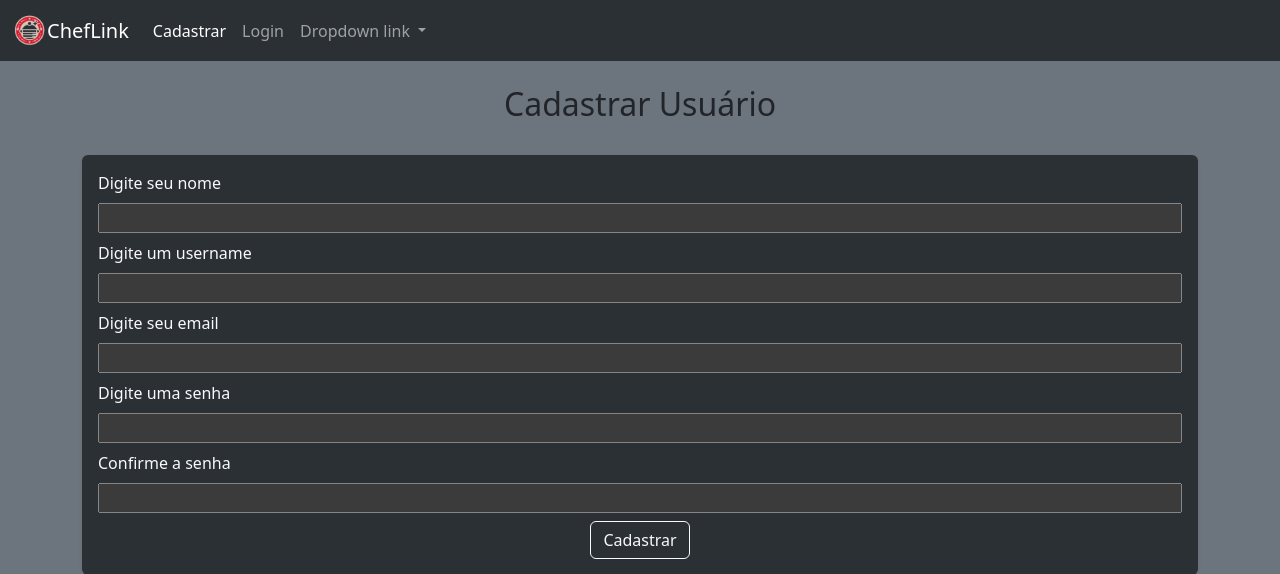
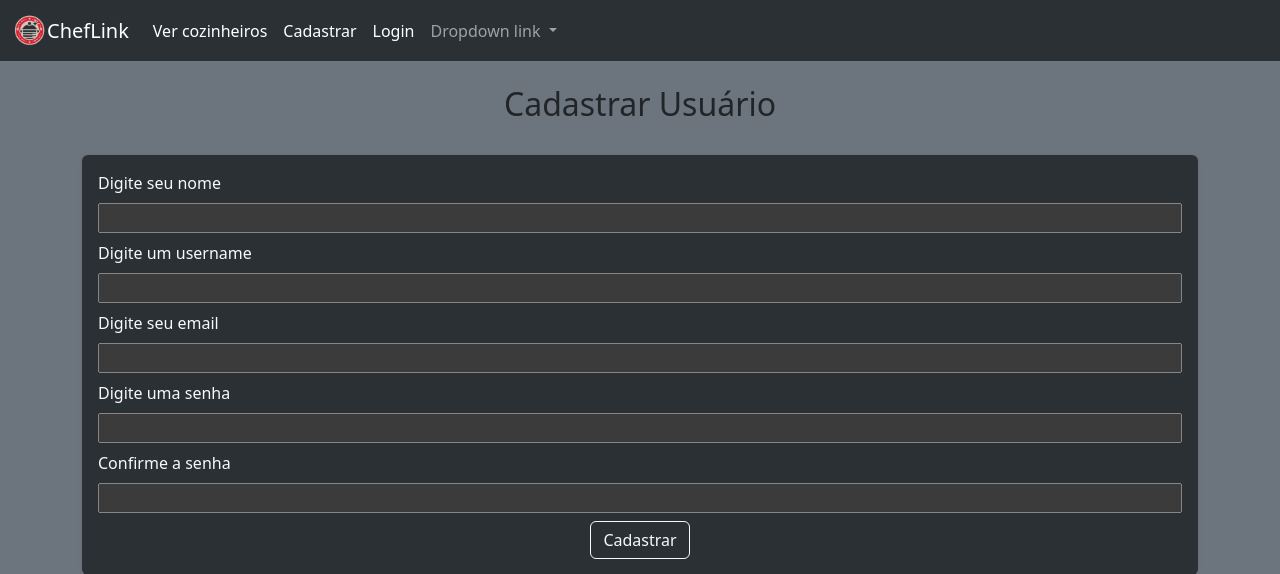
Before and after one commit to RaulFSP/aprendendo, a Flask app: page /add_user in a window 1280 px wide. Shown: the top 574 px of the page. Run offline with Flask 3, Linux system fonts and the light colour scheme; data comes from the database, SQL or seed files in the repository; both versions use the stored data as it was after the commit; some libraries are stand-ins or nearby versions.

Commit message:
mais ainda

```diff
--- a/routes.py
+++ b/routes.py
@@ -27,7 +27,6 @@ def verify_password(self,password):
 
 @app.route('/')
 def index():
-
     posts = UserPostModel.query.all()
     return render_template('index.html',posts=posts)
 
@@ -94,30 +93,38 @@ def add_post():
 def alter_post(id):
     form = UserPostForm()
     post = UserPostModel.query.get_or_404(id)
-    if form.validate_on_submit():
-        post.title = form.title.data
+    if post.poster.id == current_user.id:
+        if form.validate_on_submit():
+            post.title = form.title.data
 
-        post.slug = form.slug.data
-        post.content = form.content.data
-        form = UserPostForm(formdata=None)
-        db.session.commit()
-        flash('Post Alterado!')
+            post.slug = form.slug.data
+            post.content = form.content.data
+            form = UserPostForm(formdata=None)
+            db.session.commit()
+            flash('Post Alterado!')
+            return redirect(url_for('index'))
+        else:
+            form.title.data = post.title
+            form.slug.data = post.slug
+            form.content.data = post.content
+            return render_template('alter_post.html',form=form, post=post)
+    else:
+        flash('Você não pode alterar esse prato!')
         return redirect(url_for('index'))
-    else:
-        form.title.data = post.title
-
-        form.slug.data = post.slug
-        form.content.data = post.content
-        return render_template('alter_post.html',form=form, post=post)
 
 @app.route('/post/delete/<int:id>')
 @login_required
 def delete_post(id):
     post = UserPostModel.query.get_or_404(id)
-    db.session.delete(post)
-    db.session.commit()
-    flash(f"Prato deletado!")
-    return redirect(url_for('index'))
+    id = current_user.id
+    if id == post.poster.id:
+        db.session.delete(post)
+        db.session.commit()
+        flash(f"Prato deletado!")
+        return redirect(url_for('index'))
+    else:
+        flash(f"Você não pode deletar esse prato!")
+        return redirect(url_for('index'))
 
 
 
@@ -157,3 +164,9 @@ def dashboard_user():
     username=current_user.username
     user = UserModel.query.filter_by(username=username).first_or_404()
     return render_template('dashboard.html',user=user)
+
+
+@app.route('/cozinheiros', methods=['POST','GET'])
+def listar_usuarios():
+    cozinheiros = UserModel.query.all()
+    return render_template('cozinheiros.html',cozinheiros=cozinheiros)
--- a/templates/components/navbar.html
+++ b/templates/components/navbar.html
@@ -12,23 +12,26 @@
         <div class="collapse navbar-collapse" id="navbarNavDropdown">
             <ul class="navbar-nav">
 
+                <li class="nav-item">
+                    <a class="nav-link active" aria-current="page" href="{{url_for('listar_usuarios')}}">Ver cozinheiros</a>
+                </li>
 
                 {%if not current_user.is_authenticated%}
                 <li class="nav-item">
                     <a class="nav-link active" aria-current="page" href="{{url_for('add_user')}}">Cadastrar</a>
                 </li>
                 <li class="nav-item">
-                    <a class="nav-link" href="{{url_for('login')}}">Login</a>
+                    <a class="nav-link active" href="{{url_for('login')}}">Login</a>
                 </li>
                 {%else%}
                 <li class="nav-item">
-                    <a class="nav-link" href="{{url_for('add_post')}}">Adicionar Prato</a>
+                    <a class="nav-link active" href="{{url_for('add_post')}}">Adicionar Prato</a>
                 </li>
                 <li class="nav-item">
-                    <a class="nav-link" href="{{url_for('dashboard_user')}}">Menu Usuário</a>
+                    <a class="nav-link active" href="{{url_for('dashboard_user')}}">Menu Usuário</a>
                 </li>
                 <li class="nav-item">
-                    <a class="nav-link" href="{{url_for('logout')}}">Logout</a>
+                    <a class="nav-link active" href="{{url_for('logout')}}">Logout</a>
                 </li>
                 {%endif%}
 
--- a/templates/components/post.html
+++ b/templates/components/post.html
@@ -3,7 +3,9 @@
 {%for post in posts%}
 <div class="card shadow-sm p-3 bg-body-tertiary rounded" style="width: 25rem; height: 18rem;">
     <div class="card-body " style="overflow: hidden;">
+        {%if post.poster.id == current_user.id%}
         <a href="{{url_for('alter_post',id=post.id)}}" class="btn btn-warning">Alterar</a>
+        {%endif%}
         <a href="#" class="btn btn-warning">Comprar</a>
         <h5 class="card-title">{{post.title}}</h5>
         <h6 class="card-subtitle mb-2 text-body-secondary">{{post.poster.username}} <br>
```
Also changed, not shown: templates/cozinheiros.html (added, +38 -0 lines), instance/users.db.
